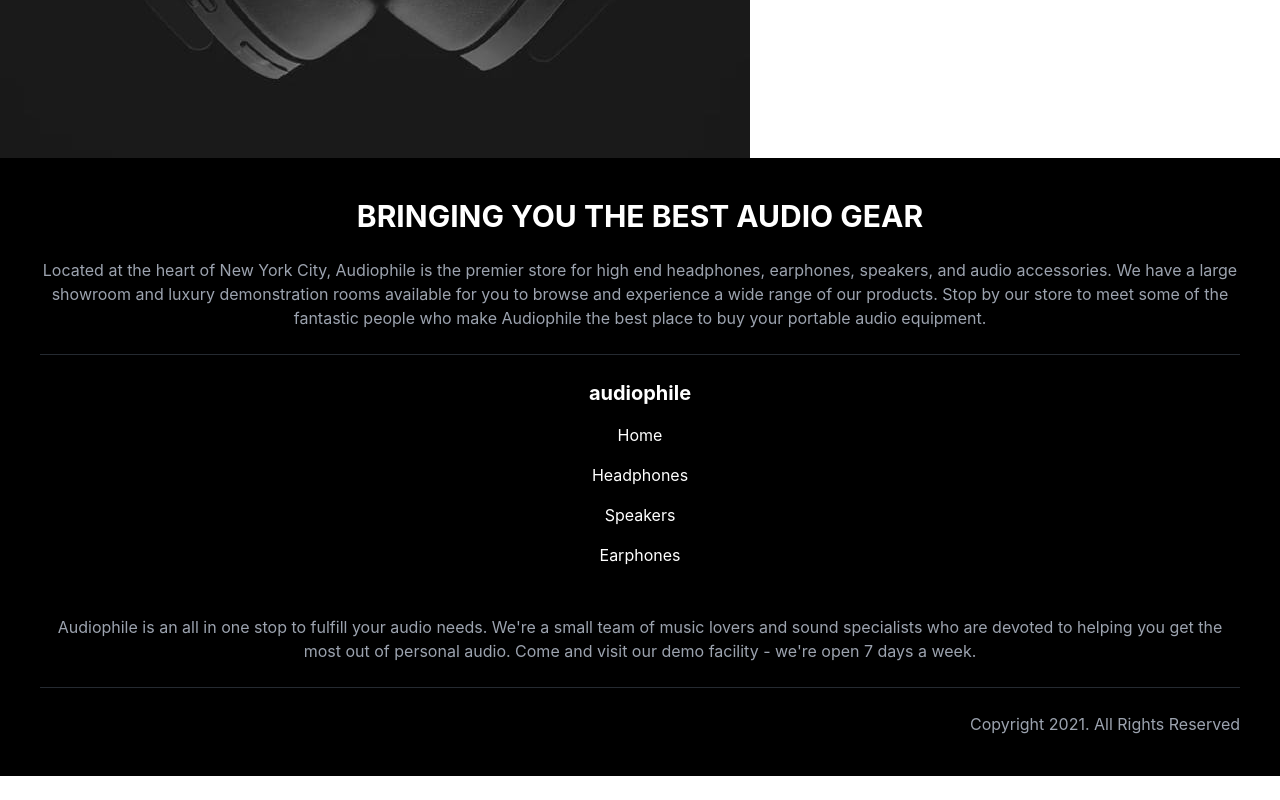
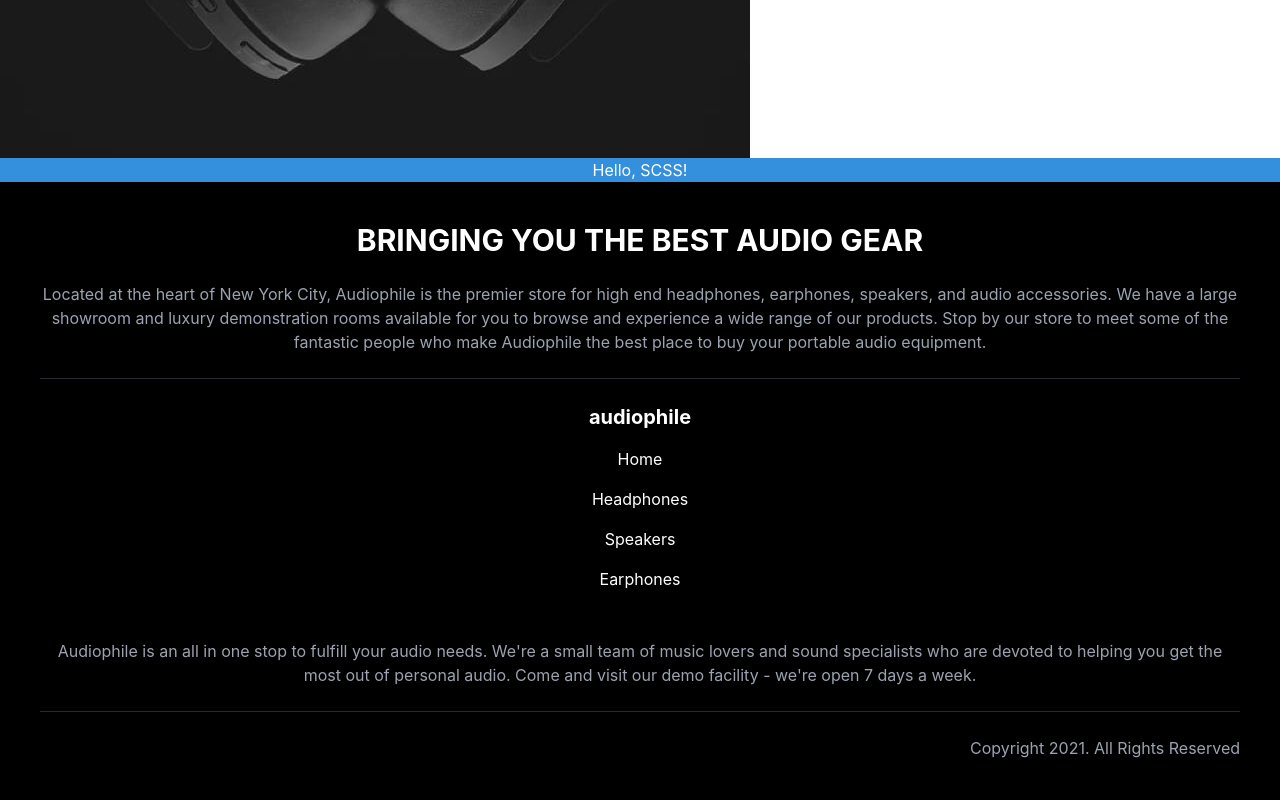
Before and after one commit to Brayheart/audiophile, a React (Create React App) app: page / in a window 1280 px wide. Shown: the part 1102-1902 px from the top of the page. Before the commit the page ends 1878 px from the top, so only its background shows below. Built offline with nearby package versions, Linux system fonts and the light colour scheme.

Commit message:
SCSS works

```diff
--- a/package.json
+++ b/package.json
@@ -38,6 +38,7 @@
   },
   "devDependencies": {
     "react-router-dom": "^6.21.2",
+    "sass": "^1.69.7",
     "tailwindcss": "^3.4.1"
   }
 }
--- a/src/Components/Home.js
+++ b/src/Components/Home.js
@@ -1,11 +1,14 @@
 import React from 'react';
 import header from '../info/assets/home/mobile/image-header.jpg';
+import './Home.scss'
 
 const Home = () => {
   return (
     <section>
       <img src={header} alt="" />
-
+      <div className="wrapper">
+        <div className="content">Hello, SCSS!</div>
+      </div>
     </section>
   );
 }
--- /dev/null
+++ b/src/Components/Home.scss
@@ -0,0 +1,21 @@
+// test.scss
+
+// Define a variable
+$primary-color: #3490dc;
+
+// Define a mixin
+@mixin flex-center {
+  display: flex;
+  justify-content: center;
+  align-items: center;
+}
+
+// Use nesting
+.wrapper {
+  background: $primary-color;
+
+  .content {
+    @include flex-center;
+    color: white;
+  }
+}
```
Also changed, not shown: 1 other file (tests, documents, lock files or other folders).
